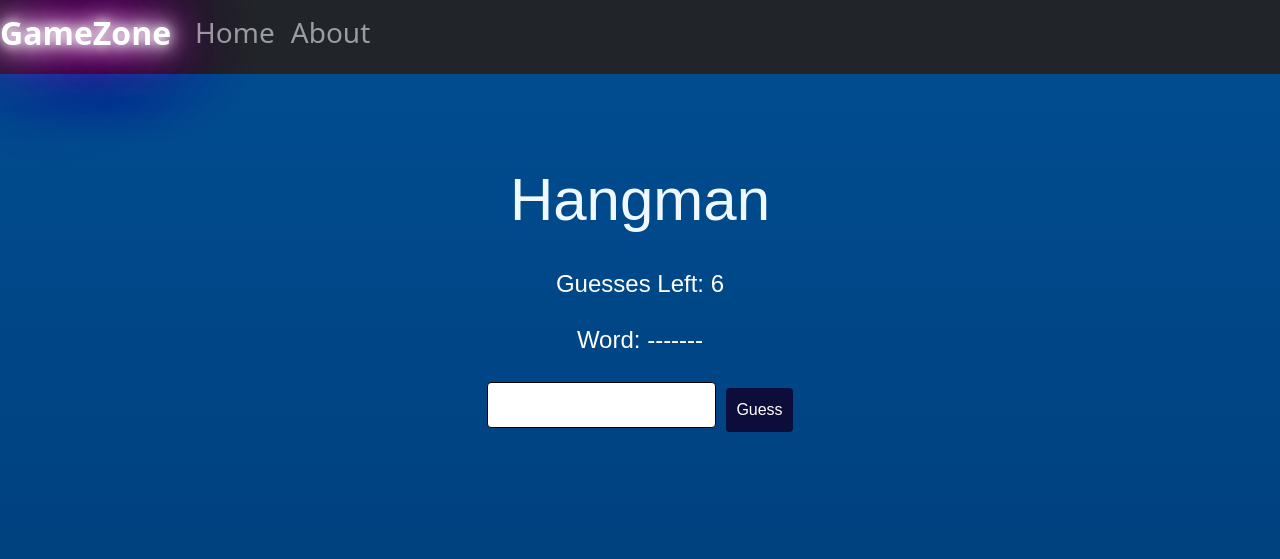
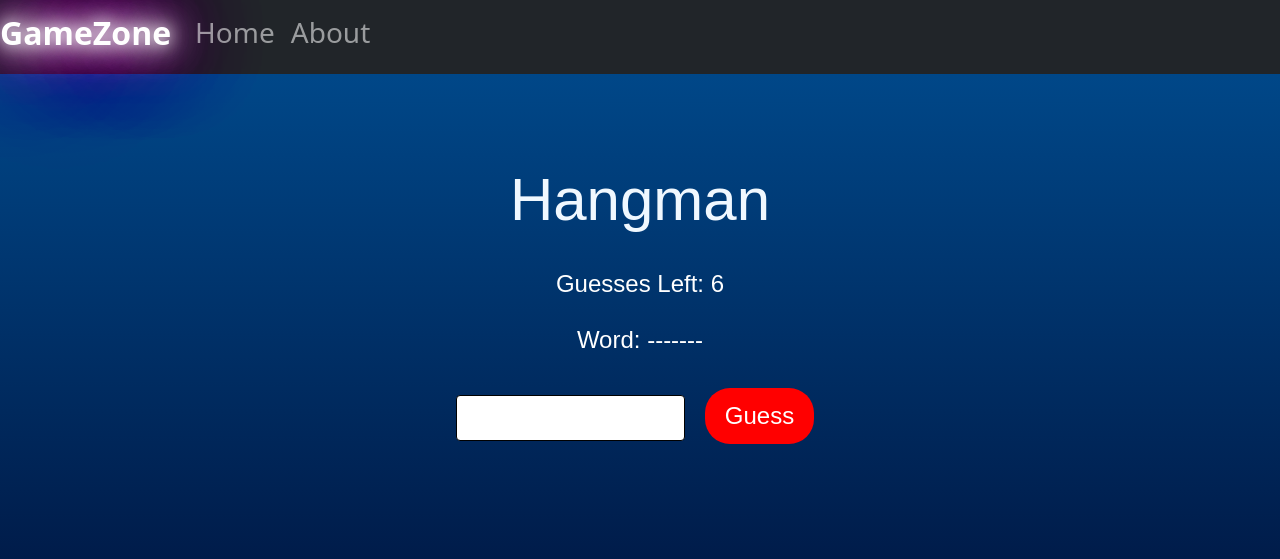
Before and after one commit to NiranjanHebli/GameZone, a React (Create React App) app: page /hangman in a window 1280 px wide. Shown: the top 559 px of the page. Built offline with nearby package versions, Linux system fonts and the light colour scheme; grey boxes are pictures that could not be loaded.

Commit message:
UI improved

```diff
--- a/src/containers/ConnectFour/ConnectFour.css
+++ b/src/containers/ConnectFour/ConnectFour.css
@@ -1,6 +1,8 @@
 
 .ConnectFour {
   text-align: center;
+  align-items: center;
+  justify-content: center;
 }
 
 h1 {
@@ -10,7 +12,8 @@ h1 {
 
 .board {
   display: inline-block;
-  margin-top: 20px;
+  margin-top: 65px;
+  margin-bottom: 10px;
 }
 
 .row {
@@ -22,6 +25,7 @@ h1 {
   height: 50px;
   border: 1px solid black;
   margin: 5px;
+  margin-left: 15px;
   background-color: white;
   cursor: pointer;
 }
@@ -38,19 +42,21 @@ h1 {
 
 .message {
 position: relative;
-background-color: aliceblue;
+background-color: rgb(253, 17, 0);
 bottom: 20px;
-width: 100%;
+width: 50%;
+margin-left: 25%;
+border-radius: 10px;
 font-size: 24px;
 }
 
 button {
 font-size: 24px;
 margin-top: 10px;
-margin-bottom: 100%;
+margin-bottom: 50px;
 padding: 10px 20px;
 border: none;
-background-color: #333;
+background-color: #f30606;
 color: white;
 cursor: pointer;
 }
--- a/src/containers/ConnectFour/ConnectFour.js
+++ b/src/containers/ConnectFour/ConnectFour.js
@@ -183,7 +183,7 @@ function ConnectFour() {
     <h1>Connect Four</h1>
     {renderBoard()}
     {renderMessage()}
-    <button onClick={resetGame}>Reset</button>
+    <button onClick={resetGame}>Restart</button>
     </div>
     );
     }
--- a/src/containers/Hangman/Hangman.css
+++ b/src/containers/Hangman/Hangman.css
@@ -5,7 +5,7 @@
     font-family: Arial, sans-serif;
     font-size: 20px;
     color: #fff;
-    margin-bottom: 100%;
+    margin-bottom: 50px;
   }
 
   .hangman h1 {
@@ -22,7 +22,7 @@
     display: flex;
     align-items: center;
     margin-top: 10px;
-    margin-bottom: 100%;
+    margin-bottom: 50px;
   }
 
   .hangman input[type="text"] {
@@ -33,30 +33,14 @@
     margin-right: 10px;
   }
 
-  .hangman button[type="submit"] {
-    font-size: 16px;
-    background-color: rgb(13, 13, 60);
-    color: #fff;
-    border: none;
-    cursor: pointer;
+
+
+
+  .btn-danger{
+    background-color: red;
+    align-items: center;
+    margin-bottom: 15px;
+    justify-content: center;
+    color: white;
+    border-radius: 25px;
   }
-
-  .hangman button[type="submit"]:hover {
-    background-color: rgb(36, 36, 60);
-  }
-
-  .hangman button {
-    padding: 10px;
-    font-size: 16px;
-    background-color: #000;
-    color: #fff;
-    border: none;
-    border-radius: 4px;
-    cursor: pointer;
-    margin-bottom: auto;
-
-  }
-
-  .hangman button:hover {
-    background-color: #001;
-  }
--- a/src/containers/Hangman/Hangman.jsx
+++ b/src/containers/Hangman/Hangman.jsx
@@ -75,7 +75,7 @@ const  handleReset=()=> {
       <div className="hangman">
         <h1>Game Over!</h1>
         <p>The word was: {word}</p>
-        <button onClick={handleReset}>Play Again</button>
+        <button className="btn-danger" onClick={handleReset}>Play Again</button>
       </div>
     );
   }
@@ -85,7 +85,7 @@ const  handleReset=()=> {
       <div className="hangman">
         <h1>You Win!</h1>
         <p>The word was: {word}</p>
-        <button onClick={handleReset}>Play Again</button>
+        <button className="btn-danger" onClick={handleReset}>Play Again</button>
       </div>
     );
   }
@@ -101,7 +101,7 @@ const  handleReset=()=> {
           value={guess}
           onChange={(e) => setGuess(e.target.value)}
         />
-        <button type="submit">Guess</button>
+        <button  className="btn-danger" type="submit">Guess</button>
       </form>
     </div>
   );
--- a/src/containers/Home/Home.js
+++ b/src/containers/Home/Home.js
@@ -45,7 +45,7 @@ const Home = () => {
         </div>
 
         <div className="game-card glitter-box">
-          <h2 className="subsection"> RockPaperScissorsGame</h2>
+          <h2 className="subsection"> RockPaperScissors</h2>
           <Link to="/rockpaperscissors">
           <button>Play Now</button>
           </Link>
--- a/src/containers/MemoryGame/MemoryGame.css
+++ b/src/containers/MemoryGame/MemoryGame.css
@@ -1,23 +1,27 @@
 .memory-game {
-  margin-top: 100px;
   display: flex;
   justify-content: center;
   align-items: center;
   height: 100vh;
-  margin-bottom: 400px;
 }
 
-.board {
+.title{
+  text-align: center;
+  margin-top: 100px;
+
+}
+
+.boardMemory{
   display: flex;
-  flex-direction: column;
   flex-wrap: wrap;
-  width: 400px;
-  height: 400px;
+  width: 500px;
+  height: 500px;
 }
 
 .card {
-    width: calc(25% - 10px);
-    height: calc(25% - 10px);
+  width: calc(25% - 20px);
+  height: calc(25% - 20px);
+  margin: 10px;
   border: 2px solid #333;
   border-radius: 5px;
   cursor: pointer;
@@ -26,8 +30,9 @@
   align-items: center;
   font-size: 30px;
   font-weight: bold;
+  color:white;
   transition: all 0.3s ease-in-out;
-    background-color: #fff;
+  background-color: #ff0000;
 }
 
 .card:hover {
@@ -50,3 +55,12 @@
     height: calc(33.33% - 20px);
   }
 }
+
+.btn-danger{
+  background-color: red;
+  align-items: center;
+  margin-bottom: 20px;
+  justify-content: center;
+  color: white;
+  border-radius: 20px;
+}
--- a/src/containers/MemoryGame/MemoryGame.jsx
+++ b/src/containers/MemoryGame/MemoryGame.jsx
@@ -24,6 +24,9 @@ const generateCards = () => {
 };
 
 const MemoryGame = () => {
+  const handleOnClick=()=>{
+    window.location.reload()
+  }
   const [cards, setCards] = useState(generateCards());
   const [selectedCards, setSelectedCards] = useState([]);
   useEffect(() => {
@@ -63,9 +66,9 @@ const MemoryGame = () => {
   };
 
   return (<>
-
+  <h1 className="title">Memory Matching</h1>
     <div className="memory-game">
-      <div className="board">
+      <div className="boardMemory">
         {cards.map((card, index) => (
           <div
             key={index}
@@ -78,7 +81,11 @@ const MemoryGame = () => {
         ))}
 
       </div>
+
+      <button onClick={handleOnClick}>Restart</button>
+
     </div>
+
     </>
   );
 };
--- a/src/containers/RockPaperScissors/RockPaperScissors.css
+++ b/src/containers/RockPaperScissors/RockPaperScissors.css
@@ -3,9 +3,14 @@
     flex-direction: column;
     align-items: center;
     font-family: Arial, sans-serif;
-    color: #333;
+    color: #fff;
+    font-size: 50px;
+    margin-bottom: 200px;
   }
-
+  .container{
+    margin-top: 10px;
+    padding:5px;
+  }
   h1 {
     font-size: 3rem;
     margin-top: 2rem;
@@ -25,8 +30,10 @@
   button {
     font-size: 1.5rem;
     padding: 1rem 2rem;
-    background-color: #fff;
-    border: 2px solid #333;
+    margin-left: 10px;
+    margin-right: 10px;
+    background-color: #ff0202;
+    border: 2px solid #000;
     border-radius: 0.5rem;
     cursor: pointer;
     transition: all 0.3s ease-in-out;
--- a/src/containers/RockPaperScissors/RockPaperScissors.jsx
+++ b/src/containers/RockPaperScissors/RockPaperScissors.jsx
@@ -59,15 +59,20 @@ const RockPaperScissors = () => {
       {!gameOver ? (
         <div>
           <p>Player: {playerScore} Computer: {computerScore}</p>
+
+          <div className="container">
           <div className="choices">
             {choices.map(choice => (
               <button key={choice} onClick={() => handlePlayerChoice(choice)}>
                 {choice}
               </button>
             ))}
-            <p>Player Choose:{playerChoice} Computer Choose:{computerChoice}</p>
+
           </div>
+          <div className="container"><p>Player Choose:{playerChoice} Computer Choose:{computerChoice}</p></div>
+
         </div>
+            </div>
       ) : (
         <div>
           <p>Game over! {winner} wins!</p>
--- a/src/containers/XO/XO.css
+++ b/src/containers/XO/XO.css
@@ -44,10 +44,22 @@
     width:100px;
     margin: 2px;
     font-weight: bold;
-    color: #2d3748;
+    color: red;
+    background-color:rgb(40, 46, 66);
     cursor: pointer;
   }
+  .heading{
+    text-align: center;
+  }
 
+  .btn-danger{
+    background-color: red;
+    align-items: center;
+    margin-bottom: 20px;
+    justify-content: center;
+    color: white;
+    border-radius: 20px;
+  }
   .square:hover {
     background-color: #e2e8f0;
   }
@@ -55,8 +67,3 @@
   .square:focus {
     outline: none;
   }
-
-  .square--winner {
-    background-color: #48bb78;
-    color: white;
-  }
--- a/src/containers/XO/XO.jsx
+++ b/src/containers/XO/XO.jsx
@@ -43,7 +43,8 @@ function Board() {
 
   return (
     <div>
-      <div className="status">{status}</div>
+      <h1 className="heading">XO Game </h1>
+      <div className=" btn-danger status">{status}</div>
       <div className="board-row">
         {renderSquare(0)}
         {renderSquare(1)}
@@ -62,14 +63,18 @@ function Board() {
     </div>
   );
 }
-
+const handleOnClick=()=>{
+  window.location.reload()
+}
 function XO() {
   return (
 
     <div className="game">
-      <div className="game-board">
+      <div className="board">
         <Board />
+        <button className="btn-danger" onClick={handleOnClick}>Restart</button>
       </div>
+
     </div>
 
 
```
Lines whose indentation alone changed are shown as unchanged.
